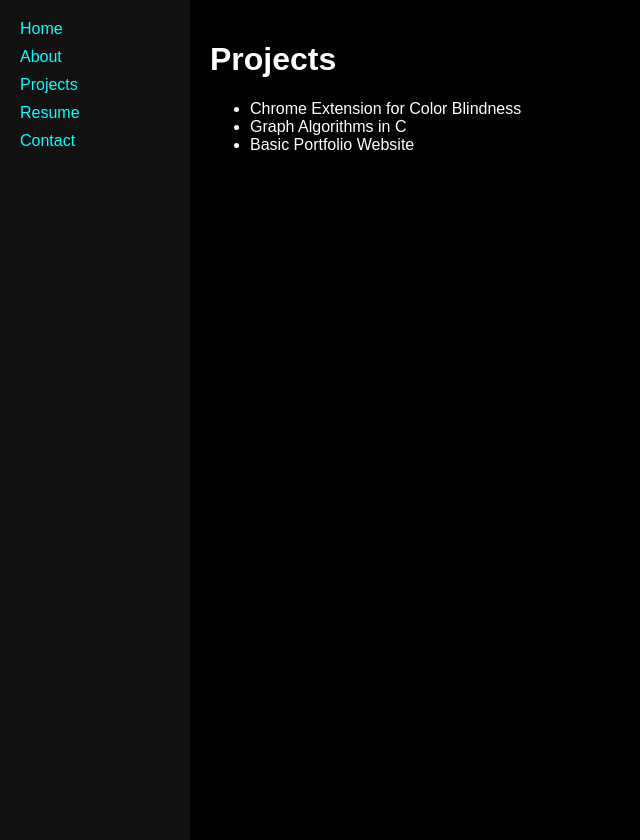
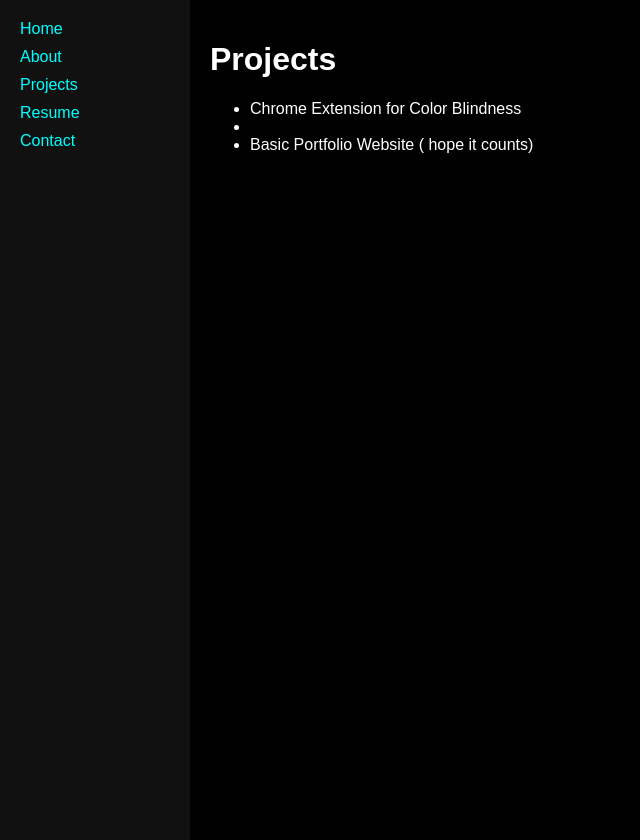
Before and after one commit to raghavmehra1406/web, a plain HTML site: page projects.html in a window 1280 px wide. Shown: the whole page, without its empty margins (0-640 px from the left). Drawn offline with Linux system fonts and the light colour scheme.

Commit message:
Update projects.html

```diff
--- a/projects.html
+++ b/projects.html
@@ -17,8 +17,8 @@
     <h1>Projects</h1>
     <ul>
       <li>Chrome Extension for Color Blindness</li>
-      <li>Graph Algorithms in C</li>
-      <li>Basic Portfolio Website</li>
+      <li></li>
+      <li>Basic Portfolio Website ( hope it counts) </li>
     </ul>
   </div>
 </body>
```
